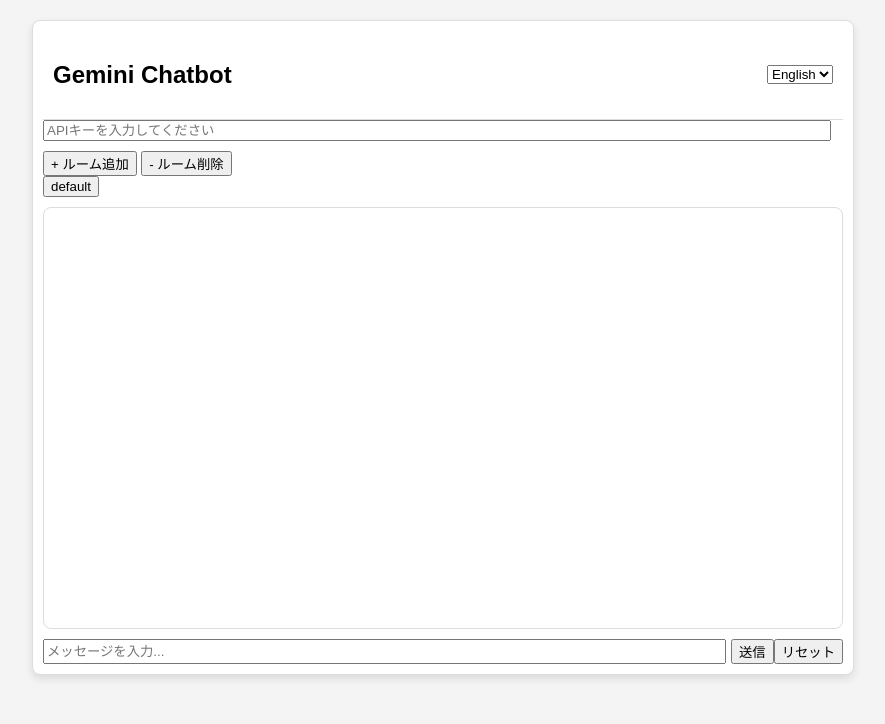
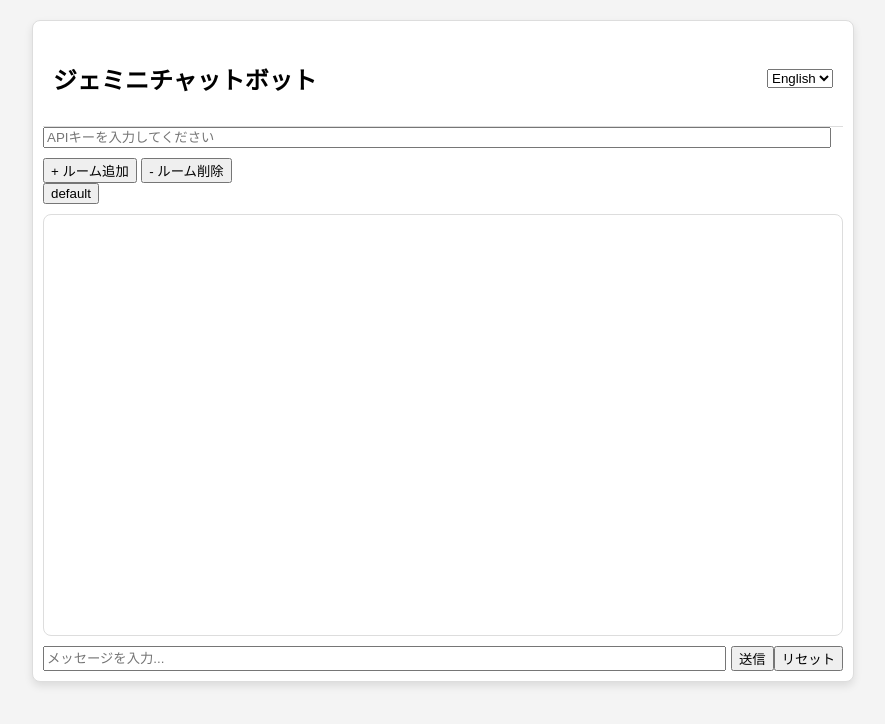
Before and after one commit to Sakalt/Geminichatbot, a plain HTML site: page index.html in a window 1280 px wide. Shown: the whole page, without its empty margins (197-1082 px from the left). Drawn offline with nearby package versions, Linux system fonts and the light colour scheme.

Commit message:
Update index.html

```diff
--- a/index.html
+++ b/index.html
@@ -111,10 +111,11 @@
         const baseEndpoint = 'https://generativelanguage.googleapis.com/v1beta/models/gemini-1.5-flash-latest:generateContent?key=';
         let currentRoom = 'default';  // 現在のルーム
         let chatRooms = JSON.parse(localStorage.getItem('chatRooms')) || { 'default': [] };  // 保存されたチャットルーム
+        let language = 'ja';  // デフォルト言語
 
         // 新しいルームを追加
         function addRoom() {
-            const roomName = prompt('新しいルーム名を入力してください:');
+            const roomName = prompt(getString('newRoomPrompt'));
             if (roomName && !chatRooms[roomName]) {
                 chatRooms[roomName] = [];
                 saveChatRooms();
@@ -124,7 +125,7 @@
 
         // ルームを削除
         function deleteRoom() {
-            const roomName = prompt('削除するルーム名を入力してください:');
+            const roomName = prompt(getString('deleteRoomPrompt'));
             if (roomName && chatRooms[roomName] && roomName !== 'default') {
                 delete chatRooms[roomName];
                 saveChatRooms();
@@ -133,7 +134,7 @@
                     changeRoom('default');
                 }
             } else if (roomName === 'default') {
-                alert('デフォルトのルームは削除できません。');
+                alert(getString('defaultRoomAlert'));
             }
         }
 
@@ -179,7 +180,7 @@
         // メッセージを編集
         function editMessage(message) {
             if (message.sender === 'user') {
-                const newMessageText = prompt('メッセージを編集してください:', message.text);
+                const newMessageText = prompt(getString('editMessagePrompt'), message.text);
                 if (newMessageText !== null) {
                     message.text = DOMPurify.sanitize(newMessageText);  // メッセージを安全に変更
                     chatRooms[currentRoom] = chatRooms[currentRoom].map(msg => msg === message ? message : msg);
@@ -203,7 +204,7 @@
 
             const apiKey = document.getElementById('api-key').value;
             if (!apiKey) {
-                alert('APIキーを入力してください。');
+                alert(getString('apiKeyAlert'));
                 return;
             }
 
@@ -211,7 +212,7 @@
             if (response.error) {
                 alert(response.error);
             } else {
-                const botMessage = { sender: 'bot', text: DOMPurify.sanitize(response.generatedText || 'No response') };
+                const botMessage = { sender: 'bot', text: DOMPurify.sanitize(response.generatedText || getString('noResponse')) };
                 chatRooms[currentRoom].push(botMessage);
                 displayMessage(botMessage);
                 saveChatRooms();
@@ -230,24 +231,21 @@
                 });
 
                 if (!response.ok) {
-                    return { error: `ネットワーク応答が正常ではありません: ${response.status}` };
+                    return { error: getString('networkError', response.status) };
                 }
 
                 const data = await response.json();
-                console.log('API response:', data);  // ログ追加
-
                 if (data.error) {
-                    return { error: `APIエラー: ${data.error.message}` };
+                    return { error: getString('apiError', data.error.message) };
                 }
 
                 if (data.response) {
                     return data.response;
                 } else {
-                    return { error: '応答がありません' };
+                    return { error: getString('noResponse') };
                 }
             } catch (error) {
-                console.error('リクエストエラー:', error);  // エラーの詳細をログに出力
-                return { error: `リクエストエラー: ${error.message}` };
+                return { error: getString('requestError', error.message) };
             }
         }
 
@@ -258,7 +256,7 @@
 
         // チャットをリセット
         function resetChat() {
-            if (confirm('本当にチャットをリセットしますか？')) {
+            if (confirm(getString('resetChatConfirm'))) {
                 chatRooms = { 'default': [] };
                 currentRoom = 'default';
                 saveChatRooms();
@@ -267,9 +265,68 @@
             }
         }
 
+        // 言語に応じて文字列を取得
+        function getString(key, ...params) {
+            const strings = {
+                en: {
+                    newRoomPrompt: 'Enter new room name:',
+                    deleteRoomPrompt: 'Enter room name to delete:',
+                    defaultRoomAlert: 'Default room cannot be deleted.',
+                    editMessagePrompt: 'Edit your message:',
+                    apiKeyAlert: 'Please enter your API key.',
+                    noResponse: 'No response from API.',
+                    networkError: 'Network response was not ok: {0}',
+                    apiError: 'API error: {0}',
+                    requestError: 'Request error: {0}',
+                    resetChatConfirm: 'Are you sure you want to reset the chat? This cannot be undone.',
+                    chatbotTitle: 'Gemini Chatbot',
+                    messagePlaceholder: 'Enter your message...',
+                    sendButton: 'Send',
+                    resetButton: 'Reset'
+                },
+                ja: {
+                    newRoomPrompt: '新しいルーム名を入力してください:',
+                    deleteRoomPrompt: '削除するルーム名を入力してください:',
+                    defaultRoomAlert: 'デフォルトのルームは削除できません。',
+                    editMessagePrompt: 'メッセージを編集してください:',
+                    apiKeyAlert: 'APIキーを入力してください。',
+                    noResponse: 'APIからの応答がありません。',
+                    networkError: 'ネットワーク応答が正常ではありません: {0}',
+                    apiError: 'APIエラー: {0}',
+                    requestError: 'リクエストエラー: {0}',
+                    resetChatConfirm: '本当にチャットをリセットしますか？この操作は元に戻せません。',
+                    chatbotTitle: 'ジェミニチャットボット',
+                    messagePlaceholder: 'メッセージを入力...',
+                    sendButton: '送信',
+                    resetButton: 'リセット'
+                }
+            };
+            const langStrings = strings[language];
+            let str = langStrings[key] || key;
+            params.forEach((param, index) => {
+                str = str.replace(`{${index}}`, param);
+            });
+            return str;
+        }
+
+        // 言語変更時の処理
+        document.getElementById('language-select').addEventListener('change', (event) => {
+            language = event.target.value;
+            updateUI();
+        });
+
+        // UIの更新
+        function updateUI() {
+            document.querySelector('h2').textContent = getString('chatbotTitle');
+            document.getElementById('user-input').placeholder = getString('messagePlaceholder');
+            document.querySelector('button[onclick="sendMessage()"]').textContent = getString('sendButton');
+            document.querySelector('button[onclick="resetChat()"]').textContent = getString('resetButton');
+            updateRooms();
+        }
+
         // 初期化処理
         window.onload = () => {
-            updateRooms();  // ルームの更新
+            updateUI();  // UIの初期化
             changeRoom('default');  // デフォルトルームの選択
         };
     </script>
```
